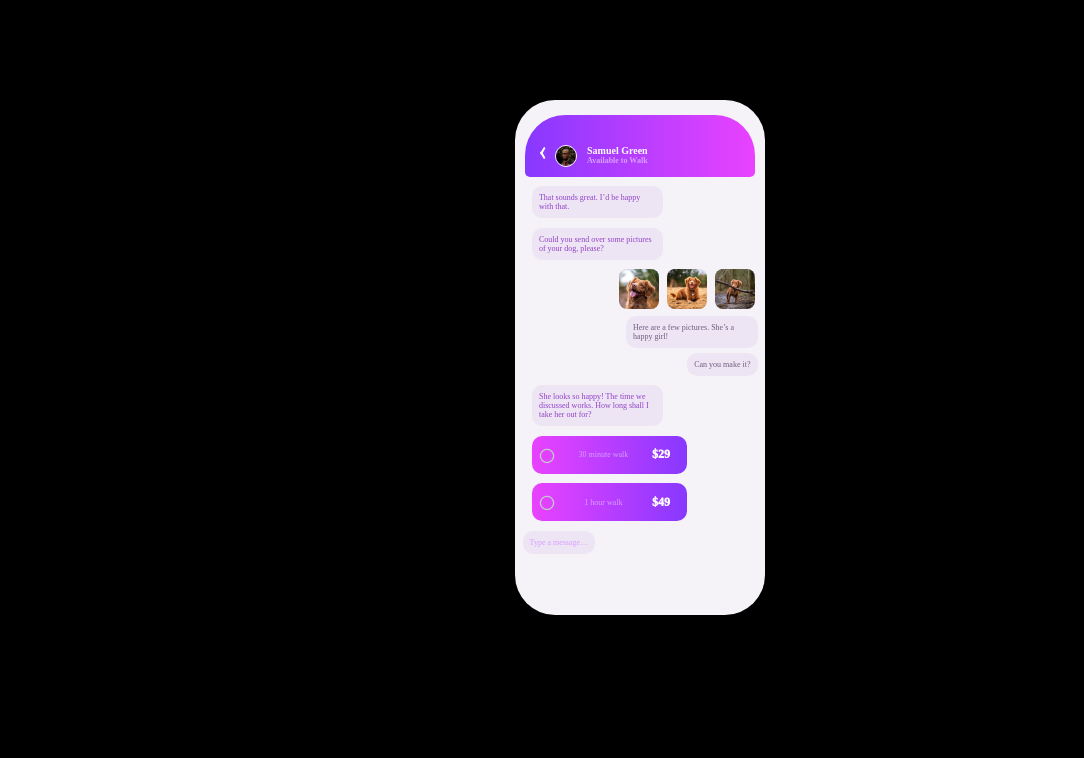
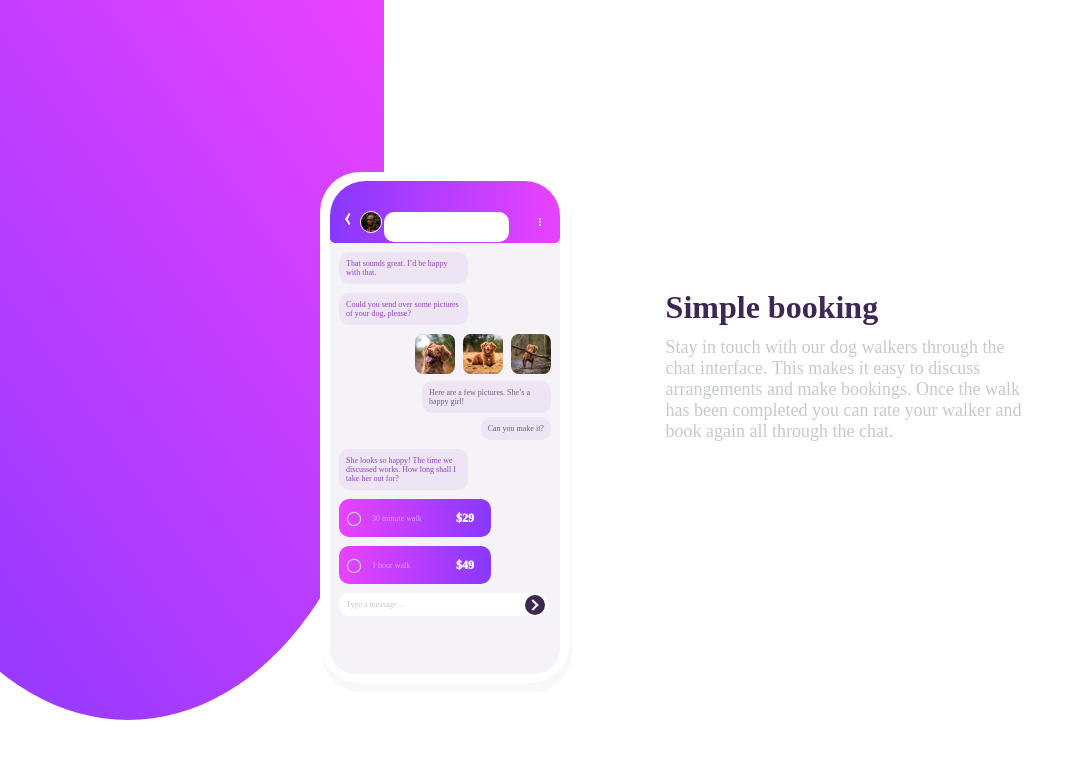
Before and after one commit to studyHackSlab/frontendmentor, a plain HTML site: page chat-app-css-illustration-master/index.html in a window 1280 px wide. Shown: the whole page, without its empty margins (0-1084 px from the left). Drawn offline with Linux system fonts and the light colour scheme.

Commit message:
Add files via upload

```diff
--- a/chat-app-css-illustration-master/css/style.css
+++ b/chat-app-css-illustration-master/css/style.css
@@ -1,6 +1,6 @@
 @charset "utf-8";
 
-.text {
+.Text {
     /* - Pale Violet (sub-heading at the top of the app UI): hsl(276, 100%, 81%) */
     color: hsl(276, 100%, 81%);
     /* - Moderate Violet (chat on the left): hsl(276, 55%, 52%) */
@@ -13,6 +13,21 @@
     color: hsl(271, 36%, 24%);
     /* - Dark Grayish Violet (paragraph): hsl(270, 7%, 64%)     */
     color: hsl(270, 7%, 64%);
+}
+
+.Gradients {
+    background-color: hsl(293, 100%, 63%);
+    background-color: hsl(264, 100%, 61%);
+}
+
+.Secondary {
+    background-color: hsl(0, 0%, 100%);
+    /* app background */
+    background-color: hsl(270, 20%, 96%);
+    /* - Very Dark Desaturated Violet (submit button background):  */
+    background-color: hsl(271, 36%, 24%);
+    /* - Very Light Magenta (radio button outline):  */
+    background-color: hsl(289, 100%, 72%);
 }
 
 
@@ -35,6 +50,7 @@ body {
     font-size: 8px;
     /* background-color: hsl(270, 20%, 96%); */
     background-color: #000;
+    background-color: #fff;
     /* background-color: hsl(293, 100%, 63%); */
     /* background-color: hsl(264, 100%, 61%); */
 }
@@ -50,18 +66,50 @@ h2 {
     color: hsl(276, 100%, 81%);
 }
 
+.topdowncolor {
+    width: 40%;
+    height: 90vh;
+    background: linear-gradient(to right top, hsl(264, 100%, 61%), hsl(293, 100%, 63%));
+    position: relative;
+    /* 左上 | 右上 | 左下 | 右下 */
+    border-radius: 0 0 50% 50%;
+    margin-left: -10%;
+}
+
+.whitecontent {
+    position: absolute;
+    left: 30%;
+    top: 212px;
+    background: #000;
+    background: #fff;
+    /* width: 125px; */
+    width: 125px;
+    height: 30px;
+    /* height: 65px; */
+    z-index: 1;
+    border-radius: 10px;
+}
+
 .mobile {
     /* padding: 10px 15px; */
     display: flex;
     flex-flow: column;
     width: 250px;
     background-color: hsl(270, 20%, 96%);
-    margin-inline: auto;
+    background-color: hsl(0, 0%, 100%);
+    /* margin-inline: auto; */
     margin-top: 100px;
     /* align-items: center; */
     border-radius: 40px;
-    padding-top: 15px;
-    height: 500px;
+    /* padding-top: 15px; */
+    height: 511px;
+    position: absolute;
+    left: 25%;
+    left: calc(30% -125px);
+    /* height: calc(fit-content + 20px); */
+    box-shadow: 2px 10px 2px rgba(228, 226, 226, 0.233);
+    justify-content: center;
+    top: calc((100% - 511px) / 4);
 }
 
 .mobile p {
@@ -99,9 +147,14 @@ h2 {
     display: flex;
     /* justify-content:right; */
     /* 上 | 右 | 下 | 左 */
-    margin: 2% 0 2% auto;
+    /* margin: 2% 0 2% auto; */
+    margin: 2% 4% 2% auto;
     color: hsl(271, 15%, 43%);
 
+}
+
+.comment-in img:nth-of-type(3) {
+    margin-right: 0;
 }
 
 .mobile-main .comment-out {
@@ -115,7 +168,7 @@ h2 {
 
 .mobile-main .comment-walk {
     display: flex;
-    justify-content: space-between;
+    /* justify-content: space-between; */
     align-items: center;
     max-width: 80%;
     width: 60%;
@@ -156,6 +209,7 @@ h2 {
     color: hsl(206, 6%, 79%);
     font-weight: 100;
     font-size: 16px;
+    margin-right: 10px;
     /* transform-origin: 1.5px 50%; */
 }
 
@@ -164,6 +218,7 @@ h2 {
     color: #FFF;
     font-weight: 1000;
     margin-right: 10px;
+    margin-left: auto;
 }
 
 
@@ -197,16 +252,97 @@ h2 {
     padding: 30px 15px 10px 25px;
 
     /* 左上 | 右上 | 左下 | 右下 */
-    border-radius: 40px 40px 5px 5px;
+    border-radius: 35px 35px 5px 5px;
 
     position: relative;
     /* align-items: end; */
 }
 
 .mobile-main {
-    width: calc(100% - 15px);
+    width: calc(100% - 20px);
     margin-inline: auto;
-    background-color: #F5F3F8;
+    height: calc(100% - 80px);
+    border-radius: 35px;
+    border-radius: 25px;
+    /* background-color: #F5F3F8; */
+    background-color: #000;
+    background-color: #fff;
+    background-color: hsl(270, 20%, 96%);
+    margin-top: -35px;
+    padding-top: 35px;
+}
+
+.mobile-main .comment-new {
+    /* max-width: 80%; */
+    /* width: 60%; */
+    max-width: 100%;
+    /* width: 100%; */
+    width: calc(100% - 35px);
+    display: flex;
+    justify-content: space-between;
+    margin: 0 4%;
+    margin: 4%;
+    align-items: center;
+    position: relative;
+    color: hsl(206, 6%, 79%);
+    background-color: hsl(270, 20%, 96%);
+    background-color: hsl(0, 0%, 100%);
+}
+
+/* .comment-new::after {
+    content: '>';
+    margin-left: auto;
+    display: inline-block;
+    display: flex;
+    justify-content: center;
+    align-items: center;
+    background-color: hsl(271, 36%, 24%);
+    padding: 3%;
+    border-radius: 50%;
+    font-size: 6px;
+    height: 6px;
+    font-weight: 1000;
+    width: 6px;
+} */
+
+/* margin-right: auto; */
+/* display: inline-block; */
+
+
+.arrow_r_b {
+    position: relative;
+    display: inline-block;
+    padding-left: 22px;
+}
+
+.comment-new:before {
+    content: '';
+    width: 20px;
+    height: 20px;
+    background: hsl(271, 36%, 24%);
+    border-radius: 50%;
+    position: absolute;
+    top: 0;
+    /* left: 0; */
+    right: 3px;
+    bottom: 0;
+    margin: auto;
+}
+
+.comment-new:after {
+    content: '';
+    width: 6px;
+    height: 6px;
+    border: 0;
+    border-top: solid 2px #fff;
+    border-right: solid 2px #fff;
+    transform: rotate(45deg);
+    position: absolute;
+    top: 0;
+    /* left: 4px; */
+    right: 11px;
+    bottom: 0;
+    margin: auto;
 }
 
 /* .arrow-left {
@@ -245,6 +381,85 @@ h2 {
 /* .mobile img::after{ */
 .mobile-top::after {
     transform: rotate(-60deg);
+}
+
+/* 縦三点リーダー */
+.three-dot-leader {
+    cursor: pointer;
+    border: none;
+    background: none;
+    display: block;
+    position: relative;
+    /* ボタン要素のサイズ */
+    width: 10px;
+    /* height: 10px; */
+    margin-left: auto;
+    display: flex;
+    align-items: center;
+    height: 100%;
+}
+
+/* .three-dot-leader:hover{
+    background-color: #fff;
+} */
+
+.three-dot-leader .dot,
+.three-dot-leader .dot::before,
+.three-dot-leader .dot::after {
+    display: block;
+    position: absolute;
+    border-radius: 50%;
+    /* ドット1つのサイズ */
+    width: 2px;
+    height: 2px;
+    /* ドットの色 */
+    background-color: #fff;
+}
+
+.three-dot-leader .dot {
+    top: 0;
+    right: 0;
+    bottom: 0;
+    left: 0;
+    margin: auto;
+}
+
+.three-dot-leader .dot::before,
+.three-dot-leader .dot::after {
+    content: '';
+}
+
+.three-dot-leader .dot::before {
+    /* 上側ドットの位置 */
+    top: -3px;
+}
+
+.three-dot-leader .dot::after {
+    /* 下側ドットの位置 */
+    top: 3px;
+}
+
+
+.main {
+    width: 28%;
+    margin-inline: auto;
+    margin-right: 20%;
+    display: flex;
+    flex-flow: column;
+    justify-content: center;
+}
+
+.main p {
+    color: #fff;
+    color: hsl(206, 6%, 79%);
+    font-size: 18px;
+}
+
+h3 {
+    color: #fff;
+    color: hsl(271, 36%, 24%);
+    font-size: 32px;
+    margin: 3% 0;
 }
 
 .mobile-top::before {
--- a/chat-app-css-illustration-master/index.html
+++ b/chat-app-css-illustration-master/index.html
@@ -25,7 +25,9 @@
 </head>
 
 <body>
-
+  <div class="flex">
+    <div class="topdowncolor"></div>
+    <div class="whitecontent"></div>
     <div class="mobile">
       <div class="mobile-top flex">
         <img src="images/avatar.jpg" alt="avatar">
@@ -33,6 +35,9 @@
           <h1>Samuel Green</h1>
           <h2>Available to Walk</h2>
         </section>
+        <button class="three-dot-leader" type="button">
+          <span class="dot"></span>
+        </button>
       </div>
       <div class="mobile-main">
         <p class="comment-out">That sounds great. I’d be happy with that.</p>
@@ -57,6 +62,13 @@
         <p class="comment-new">Type a message…</p>
       </div>
     </div>
+    <div class="main">
+      <h3>Simple booking</h3>
+      <p>Stay in touch with our dog walkers through the chat interface. This makes it easy to discuss arrangements and
+        make bookings. Once the walk has been completed you can rate your walker and book again all through the chat.
+      </p>
+    </div>
+  </div>
   <!-- Simple booking
 
   Stay in touch with our dog walkers through the chat interface. This makes it easy to
```
Lines whose indentation alone changed are shown as unchanged.
